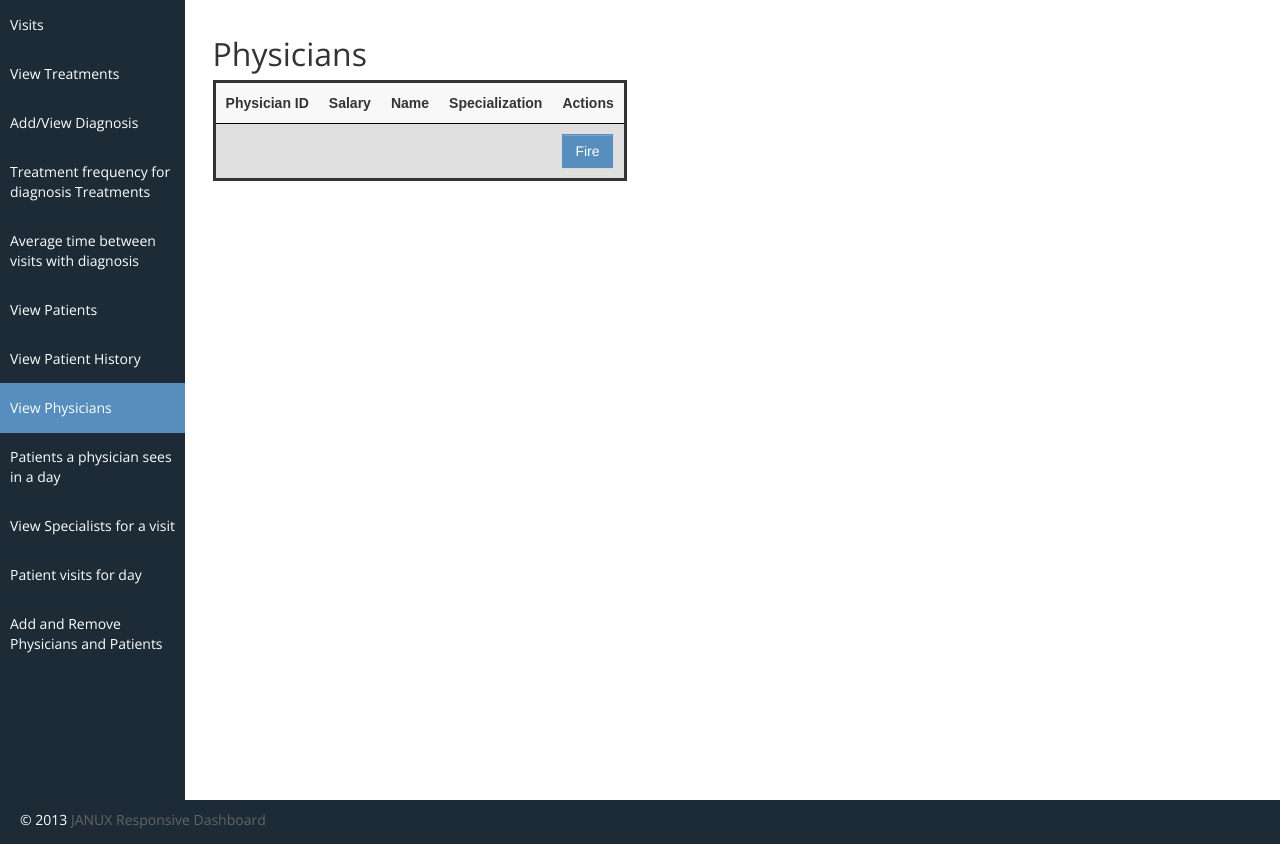
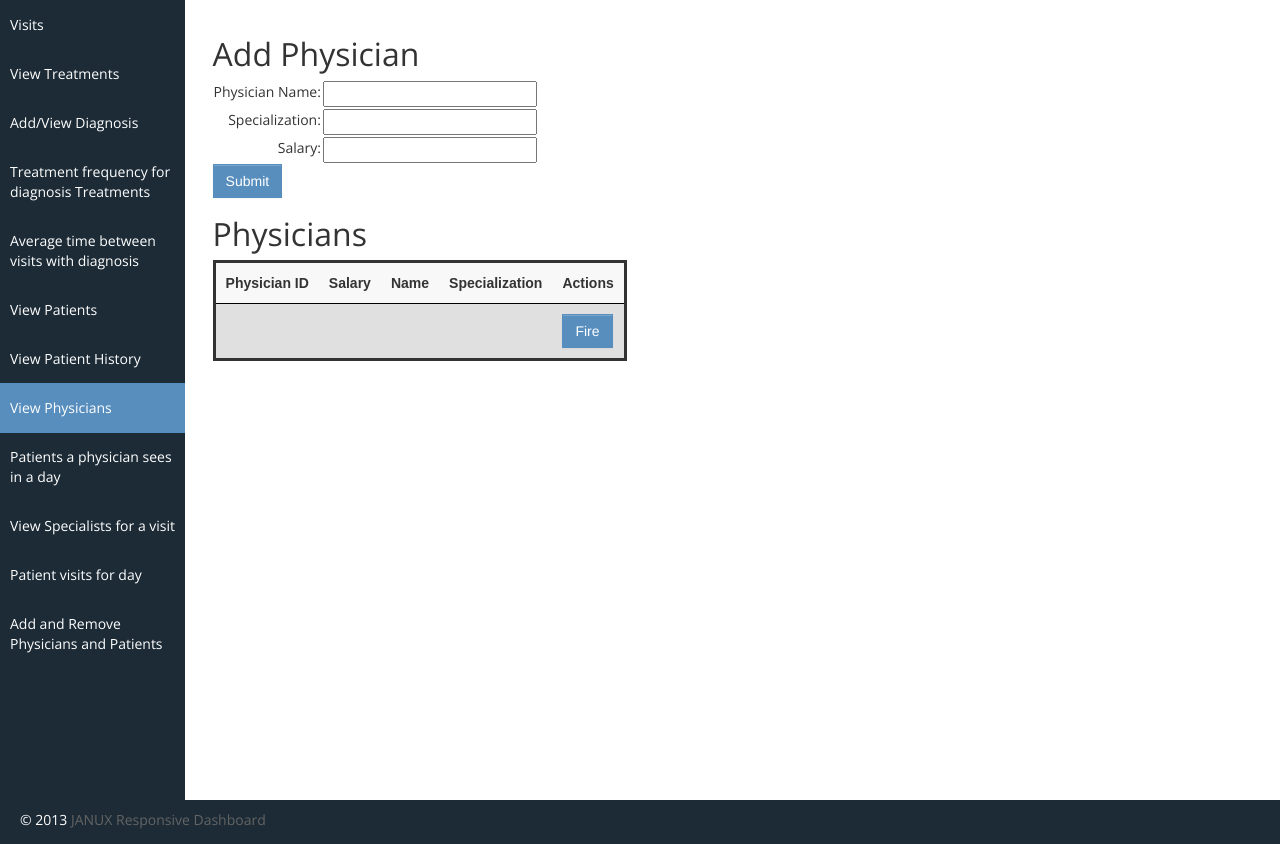
Before and after one commit to raubrey2014/cs4750-hospital-records, a PHP site: page /physicians.php in a window 1280 px wide. Shown: the part 51-895 px from the top of the page. Run offline with PHP 8.4, Linux system fonts and the light colour scheme; the visitor is signed in with stand-in values (Sample User, id 1); tables that the repository leaves empty or names only in its code hold one stand-in row (values such as "Sample post"); data that the repository does not hold is empty.

Commit message:
Unify physicians and add_physician.

```diff
--- a/physicians.php
+++ b/physicians.php
@@ -3,7 +3,62 @@ include 'login.php';
 validate_creds();
 include 'header.html';
 ?>
-<div class='content'>
+<h1>Add Physician</h1>
+<div id="container">
+<form role="form" class='form-inline'>
+<table>
+  <tr>
+    <td style='text-align: right;'><label for="Name">Physician Name:</label></td>
+    <td><input type="Name" class="form-control" id="Name" name="Name"></td>
+  </tr>
+  <tr>
+    <td style='text-align: right;'><label for="Spec">Specialization:</label></td>
+    <td><input id="Spec" name="Spec"></td>
+  </tr>
+  <tr>
+    <td style='text-align: right;'><label for="Salary">Salary:</label></td>
+    <td><input id="Salary" name="Salary"></td>
+  </tr>
+</table>
+  <button type="submit" class="btn btn-primary">Submit</button>
+</form>
+</div>
+
+<?php
+
+if (isset($_REQUEST['Name']) && isset($_REQUEST['Spec']) && isset($_REQUEST['Salary'])){
+	create_physician();
+}
+
+function create_physician(){
+	$conn = new mysqli('stardock.cs.virginia.edu', 'cs4750igs3pw', 'fall2015','cs4750igs3pw');
+
+	if ($conn->connect_error) {
+
+        die("Connection failed: " . $conn->connect_error);
+
+	} else {
+		$name = $_REQUEST['Name'];
+		$spec = $_REQUEST['Spec'];
+		$salary = $_REQUEST['Salary'];
+		$sql = "SELECT count(*) as PhysCount FROM Physician";
+		$result = $conn->query($sql);
+		$row = $result->fetch_assoc();
+		$count = $row['PhysCount'];
+		$sql = "INSERT INTO Physician (`Physician ID`, Name, Specialization, Salary) VALUES ($count, '$name', '$spec', $salary)";
+		$result = $conn->query($sql);
+		if ($result) {
+			echo "<h3>Physician successfully added.</h3>";
+		} else {
+			echo "<h2>Failed to add Physician: " . $conn->error . "</h2>";
+		}
+	}
+
+	$conn->close();
+}
+
+?>
+
 <h1>Physicians</h1>
 <?php
 
@@ -35,5 +90,4 @@ else {
 	echo "</table>";
 }
 ?>
-</div>
 <?php include 'footer.html'; ?>
```
Also changed, not shown: add_physician.php (deleted, +0 -61 lines).
